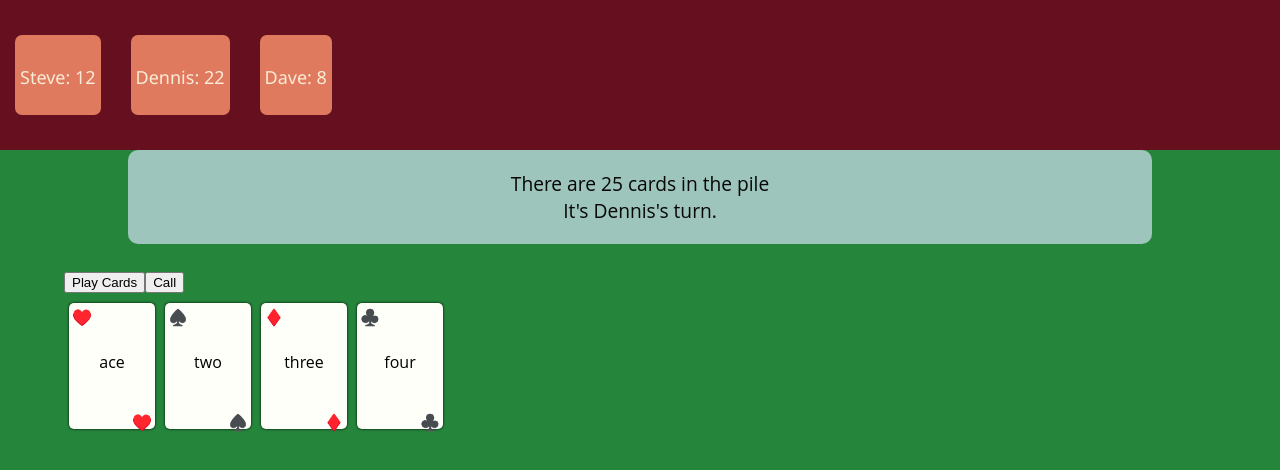
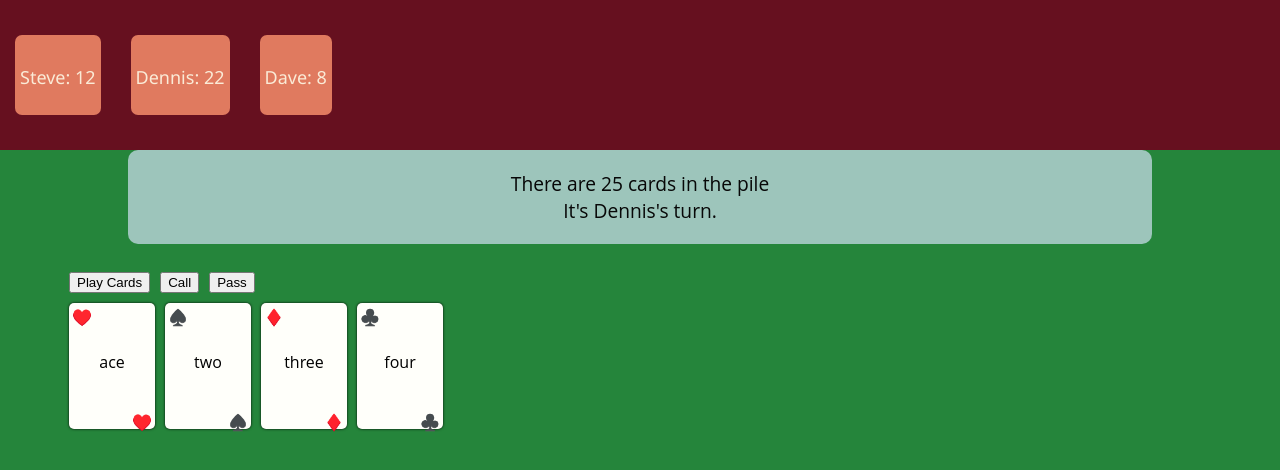
Before and after one commit to THEredhoodieguy/Cheat, a React (Create React App) app in the folder cheat-client/: page / in a window 1280 px wide. Shown: the top 470 px of the page. Built offline with nearby package versions, Linux system fonts and the light colour scheme.

Commit message:
Added pass button, added spacing between buttons

```diff
--- a/cheat-client/src/App.css
+++ b/cheat-client/src/App.css
@@ -66,6 +66,11 @@ body {
   padding-right: 5%;
 }
 
+.player-buttons button {
+  margin-left: 5px;
+  margin-right: 5px;
+}
+
 .playerHand {
   margin-top: 10px;
   display: flex;
--- a/cheat-client/src/components/Hand.jsx
+++ b/cheat-client/src/components/Hand.jsx
@@ -10,6 +10,7 @@ class Hand extends React.Component {
                 <div className="player-buttons">
                     <button>Play Cards</button>
                     <button>Call</button>
+                    <button>Pass</button>
                 </div>
                 <div className="playerHand">
                     {this.props.cards?.map((value, index) => {
```
